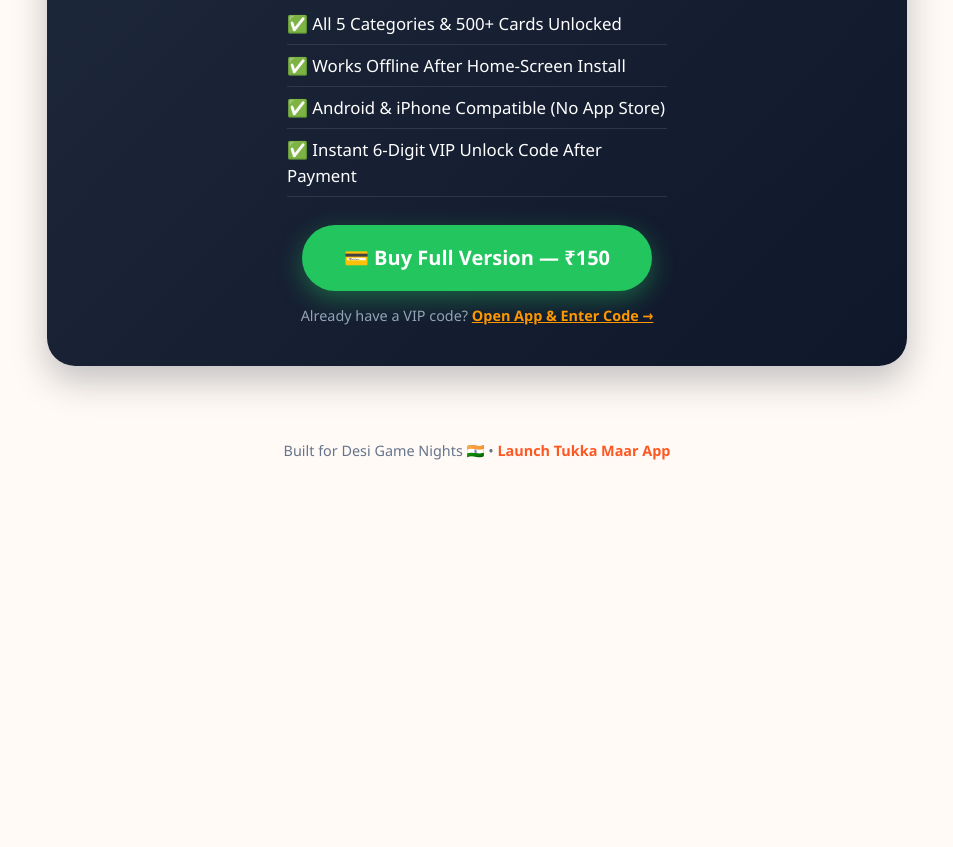
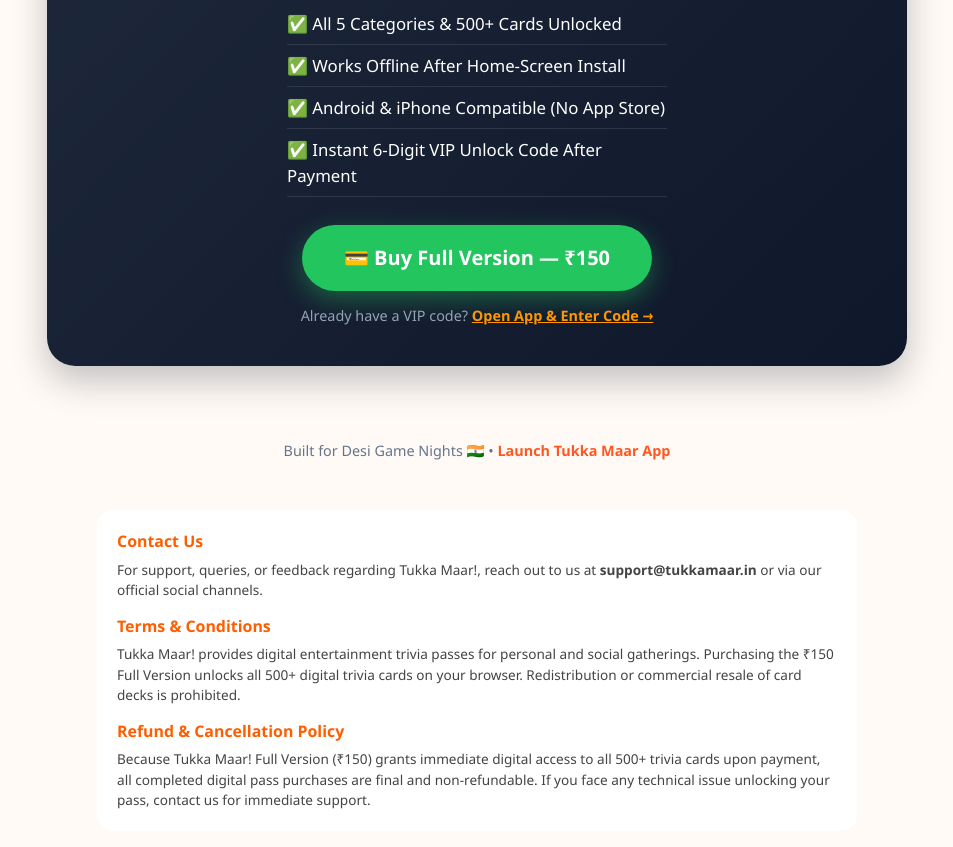
Before and after one commit to tenzin3371/Tukka-Maar, a plain HTML site: page promo.html in a window 1280 px wide. Shown: the part 1843-2690 px from the top of the page, without its empty margins (163-1116 px from the left). Before the commit the page ends 2329 px from the top, so only its background shows below. Drawn offline with Linux system fonts and the light colour scheme.

Commit message:
Update promo.html

```diff
--- a/promo.html
+++ b/promo.html
@@ -167,6 +167,16 @@
   <footer>
     Built for Desi Game Nights 🇮🇳 • <a href="index.html" style="color:#ff5722;font-weight:bold;text-decoration:none;">Launch Tukka Maar App</a>
   </footer>
+  <div id="policies" style="max-width:760px;margin:24px auto;padding:20px;background:#ffffff;border-radius:16px;font-size:0.85rem;color:#444;line-height:1.5;text-align:left;">
+    <h3 id="contact" style="color:#ff5e00;margin-bottom:6px;">Contact Us</h3>
+    <p style="margin-bottom:14px;">For support, queries, or feedback regarding Tukka Maar!, reach out to us at <b>support@tukkamaar.in</b> or via our official social channels.</p>
+
+    <h3 id="terms" style="color:#ff5e00;margin-bottom:6px;">Terms &amp; Conditions</h3>
+    <p style="margin-bottom:14px;">Tukka Maar! provides digital entertainment trivia passes for personal and social gatherings. Purchasing the ₹150 Full Version unlocks all 500+ digital trivia cards on your browser. Redistribution or commercial resale of card decks is prohibited.</p>
+
+    <h3 id="refund" style="color:#ff5e00;margin-bottom:6px;">Refund &amp; Cancellation Policy</h3>
+    <p>Because Tukka Maar! Full Version (₹150) grants immediate digital access to all 500+ trivia cards upon payment, all completed digital pass purchases are final and non-refundable. If you face any technical issue unlocking your pass, contact us for immediate support.</p>
+  </div>
 
 </body>
 </html>
```
